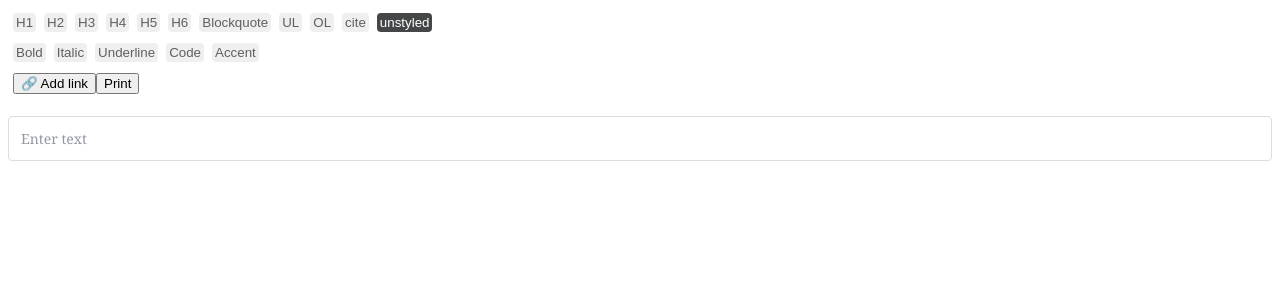
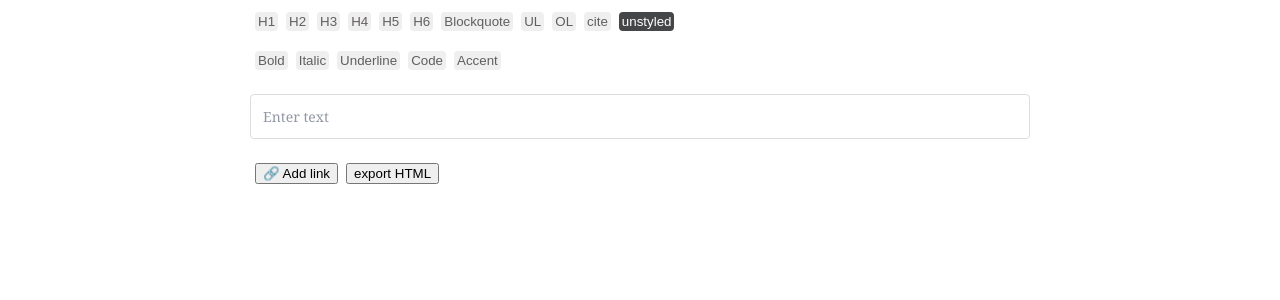
Before and after one commit to loryma/react-editor, a React app: page / in a window 1280 px wide. Shown: the top 300 px of the page. Built offline with nearby package versions, Linux system fonts and the light colour scheme; what draft-convert would draw is missing.

Commit message:
add bottom tool panel, add styles

```diff
--- /dev/null
+++ b/src/App.css
@@ -0,0 +1,15 @@
+html, body {
+  padding: 0px;
+  margin: 0px;
+  height: 100%;
+}
+
+body {
+  display: flex;
+  justify-content: center;
+}
+
+#root {
+  max-width: 780px;
+  width: 90%;
+}
--- a/src/App.js
+++ b/src/App.js
@@ -1,14 +1,17 @@
 import React from 'react';
 import TextEditor from './textEditor';
 import ToolPanel from './toolPanel';
+import BottomToolPanel from './toolPanel/BottomToolPanel';
 import TextEditorProvider from './textEditor/context';
 import 'draft-js/dist/Draft.css';
+import './App.css';
 
 function App() {
   return (
     <TextEditorProvider>
       <ToolPanel />
       <TextEditor />
+      <BottomToolPanel />
     </TextEditorProvider>
   )
 };
--- /dev/null
+++ b/src/toolPanel/BottomToolPanel.js
@@ -0,0 +1,44 @@
+import * as React from 'react';
+import './ToolPanel.css';
+import { useEditorApi } from '../textEditor/context';
+import cn from 'classnames';
+
+function BottomToolPanel({ className }) {
+    const {
+        addLink,
+        toHTML,
+    } = useEditorApi();
+    const [html, setHtml] = React.useState('');
+
+    const handlerAddLink = () => {
+        const url = prompt('URL:');
+        if (url) {
+            addLink(url);
+        }
+    }
+
+    const handleToHTML = () => {
+        const html = toHTML();
+        console.log(html);
+        setHtml(html);
+    }
+
+    return (
+      <>
+        <div className={cn('toolPanel', 'toolPanel--bottom', className)}>
+          <div className='toolPanel__row'>
+              <button className="toolPanel__action-button" onClick={handlerAddLink}>
+                  🔗 Add link
+              </button>
+              <button className="toolPanel__action-button" onClick={handleToHTML}>
+                  export HTML
+              </button>
+          </div>
+        </div>
+        <div dangerouslySetInnerHTML={{ __html: html }}>
+        </div>
+      </>
+    );
+};
+
+export default BottomToolPanel;
--- a/src/toolPanel/ToolPanel.css
+++ b/src/toolPanel/ToolPanel.css
@@ -4,6 +4,15 @@
   margin-bottom: 5px;
   user-select: none;
 }
+
+
+.toolPanel--bottom {
+  margin-top: 16px;
+}
 .toolPanel__row {
-  padding: 5px 5px 6px 5px;
+  padding: 8px 5px 8px 5px;
 }
+
+.toolPanel__action-button {
+  margin-right: 8px;
+}
--- a/src/toolPanel/ToolPanel.js
+++ b/src/toolPanel/ToolPanel.js
@@ -11,21 +11,7 @@ function ToolPanel({ className }) {
         currentBlockType,
         toggleInlineStyle,
         hasInlineStyle,
-        addLink,
-        toHTML,
     } = useEditorApi();
-
-    const handlerAddLink = () => {
-        const url = prompt('URL:');
-        if (url) {
-            addLink(url);
-        }
-    }
-
-    const handleToHTML = () => {
-        const html = toHTML();
-        console.log(html);
-    }
 
     return (
         <div className={cn('toolPanel', className)}>
@@ -53,12 +39,6 @@ function ToolPanel({ className }) {
                     </ToolPanelButton>
                 ))}
             </div>
-            <div className='toolPanel__row'>
-                <button onClick={handlerAddLink}>
-                    🔗 Add link
-                </button>
-                <button onClick={handleToHTML}>Print</button>
-            </div>
         </div>
     );
 };
--- a/src/toolPanel/ToolPanelButton.css
+++ b/src/toolPanel/ToolPanelButton.css
@@ -2,6 +2,7 @@
   color: rgb(97, 94, 94);
   cursor: pointer;
   margin-right: 8px;
+  margin-top: 4px;
   padding: 2px 3px;
   display: inline-block;
   border: none;
```
Also changed, not shown: 5 other files (tests, documents, lock files or other folders).
